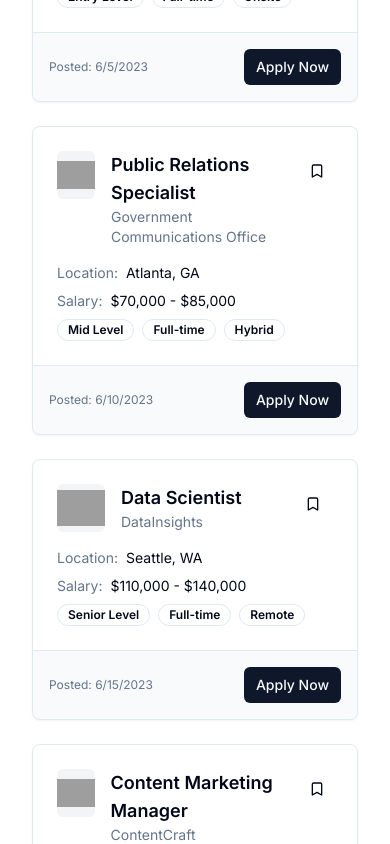
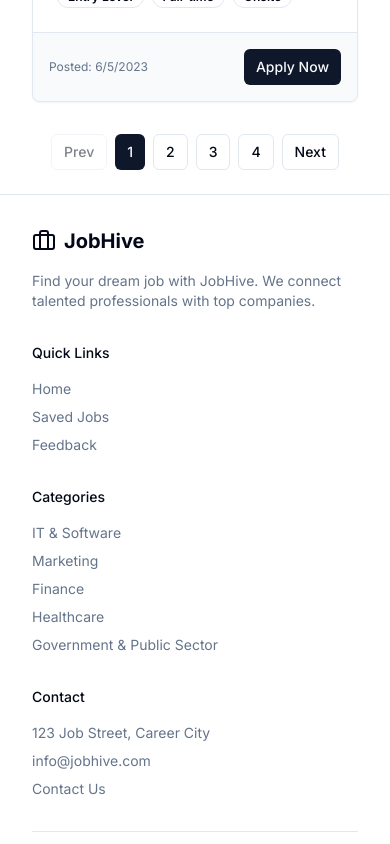
Before and after one commit to namdinh2008/job-hive, a Next.js app: page / in a window 390 px wide. Shown: the part 3040-3884 px from the top of the page. Built offline with nearby package versions, Linux system fonts and the light colour scheme; grey boxes are pictures that could not be loaded.

Commit message:
feat: implement pagination for job listings and add filter panel enhancements

```diff
--- a/app/page.tsx
+++ b/app/page.tsx
@@ -17,6 +17,7 @@ import {
 import JobCard from "@/components/job-card"
 import SearchBar from "@/components/search-bar"
 import FilterPanel from "@/components/filter-panel"
+import { Button } from "@/components/ui/button"
 
 export default function Home() {
   const searchParams = useSearchParams()
@@ -36,6 +37,17 @@ export default function Home() {
     locationType?: LocationType
   }>({})
   const [sortBy, setSortBy] = useState<"date" | "salary" | "relevance">("relevance")
+  const [currentPage, setCurrentPage] = useState(1)
+  const JOBS_PER_PAGE = 9
+
+  // Calculate paginated jobs
+  const paginatedJobs = jobs.slice((currentPage - 1) * JOBS_PER_PAGE, currentPage * JOBS_PER_PAGE)
+  const totalPages = Math.ceil(jobs.length / JOBS_PER_PAGE)
+
+  // Reset page to 1 when jobs, filters, search, or category changes
+  useEffect(() => {
+    setCurrentPage(1)
+  }, [jobs, filters, searchQuery, activeCategory])
 
   useEffect(() => {
     const savedJobsFromStorage = localStorage.getItem("savedJobs")
@@ -78,6 +90,7 @@ export default function Home() {
     filteredJobs = sortJobs(filteredJobs, currentSortBy)
 
     setJobs(filteredJobs)
+    setCurrentPage(1) // Reset to first page on filter/search/category change
   }
 
   const handleSearch = (query: string) => {
@@ -214,11 +227,43 @@ export default function Home() {
 
             <TabsContent value="all" className="mt-0">
               {jobs.length > 0 ? (
+                <>
                   <div className="grid gap-6 md:grid-cols-2 lg:grid-cols-3">
-                  {jobs.map((job) => (
+                    {paginatedJobs.map((job) => (
                       <JobCard key={job.id} job={job} onSave={toggleSaveJob} isSaved={savedJobs.includes(job.id)} />
                     ))}
                   </div>
+                  {totalPages > 1 && (
+                    <div className="flex justify-center mt-8 gap-2">
+                      <Button
+                        variant="outline"
+                        size="sm"
+                        onClick={() => setCurrentPage((p) => Math.max(1, p - 1))}
+                        disabled={currentPage === 1}
+                      >
+                        Prev
+                      </Button>
+                      {Array.from({ length: totalPages }, (_, i) => (
+                        <Button
+                          key={i + 1}
+                          variant={currentPage === i + 1 ? "default" : "outline"}
+                          size="sm"
+                          onClick={() => setCurrentPage(i + 1)}
+                        >
+                          {i + 1}
+                        </Button>
+                      ))}
+                      <Button
+                        variant="outline"
+                        size="sm"
+                        onClick={() => setCurrentPage((p) => Math.min(totalPages, p + 1))}
+                        disabled={currentPage === totalPages}
+                      >
+                        Next
+                      </Button>
+                    </div>
+                  )}
+                </>
               ) : (
                 <div className="flex flex-col items-center justify-center py-12 text-center">
                   <h3 className="text-lg font-medium">No jobs found</h3>
@@ -229,16 +274,50 @@ export default function Home() {
               )}
             </TabsContent>
 
-            {jobCategories.map((category) => (
+            {jobCategories.map((category) => {
+              const categoryJobs = jobs.filter((job) => job.category === category.id)
+              const categoryTotalPages = Math.ceil(categoryJobs.length / JOBS_PER_PAGE)
+              const categoryPaginatedJobs = categoryJobs.slice((currentPage - 1) * JOBS_PER_PAGE, currentPage * JOBS_PER_PAGE)
+              return (
                 <TabsContent key={category.id} value={category.id} className="mt-0">
-                {jobs.filter((job) => job.category === category.id).length > 0 ? (
+                  {categoryJobs.length > 0 ? (
+                    <>
                       <div className="grid gap-6 md:grid-cols-2 lg:grid-cols-3">
-                    {jobs
-                      .filter((job) => job.category === category.id)
-                      .map((job) => (
+                        {categoryPaginatedJobs.map((job) => (
                           <JobCard key={job.id} job={job} onSave={toggleSaveJob} isSaved={savedJobs.includes(job.id)} />
                         ))}
                       </div>
+                      {categoryTotalPages > 1 && (
+                        <div className="flex justify-center mt-8 gap-2">
+                          <Button
+                            variant="outline"
+                            size="sm"
+                            onClick={() => setCurrentPage((p) => Math.max(1, p - 1))}
+                            disabled={currentPage === 1}
+                          >
+                            Prev
+                          </Button>
+                          {Array.from({ length: categoryTotalPages }, (_, i) => (
+                            <Button
+                              key={i + 1}
+                              variant={currentPage === i + 1 ? "default" : "outline"}
+                              size="sm"
+                              onClick={() => setCurrentPage(i + 1)}
+                            >
+                              {i + 1}
+                            </Button>
+                          ))}
+                          <Button
+                            variant="outline"
+                            size="sm"
+                            onClick={() => setCurrentPage((p) => Math.min(categoryTotalPages, p + 1))}
+                            disabled={currentPage === categoryTotalPages}
+                          >
+                            Next
+                          </Button>
+                        </div>
+                      )}
+                    </>
                   ) : (
                     <div className="flex flex-col items-center justify-center py-12 text-center">
                       <h3 className="text-lg font-medium">No jobs found in {category.name}</h3>
@@ -248,7 +327,8 @@ export default function Home() {
                     </div>
                   )}
                 </TabsContent>
-            ))}
+              )
+            })}
           </Tabs>
         </div>
       </div>
--- a/components/filter-panel.tsx
+++ b/components/filter-panel.tsx
@@ -1,5 +1,5 @@
 "use client"
-
+import * as React from "react"
 import { Badge } from "@/components/ui/badge"
 
 import { useState } from "react"
@@ -100,7 +100,7 @@ export default function FilterPanel({ onFilter, onSort, activeFilters, activeSor
                 )}
               </Button>
             </SheetTrigger>
-            <SheetContent side="left" className="w-full sm:max-w-md">
+            <SheetContent side="left" className="w-full sm:max-w-md overflow-y-auto max-h-screen">
               <SheetHeader>
                 <SheetTitle>Filters</SheetTitle>
               </SheetHeader>
```
Lines whose indentation alone changed are shown as unchanged.
